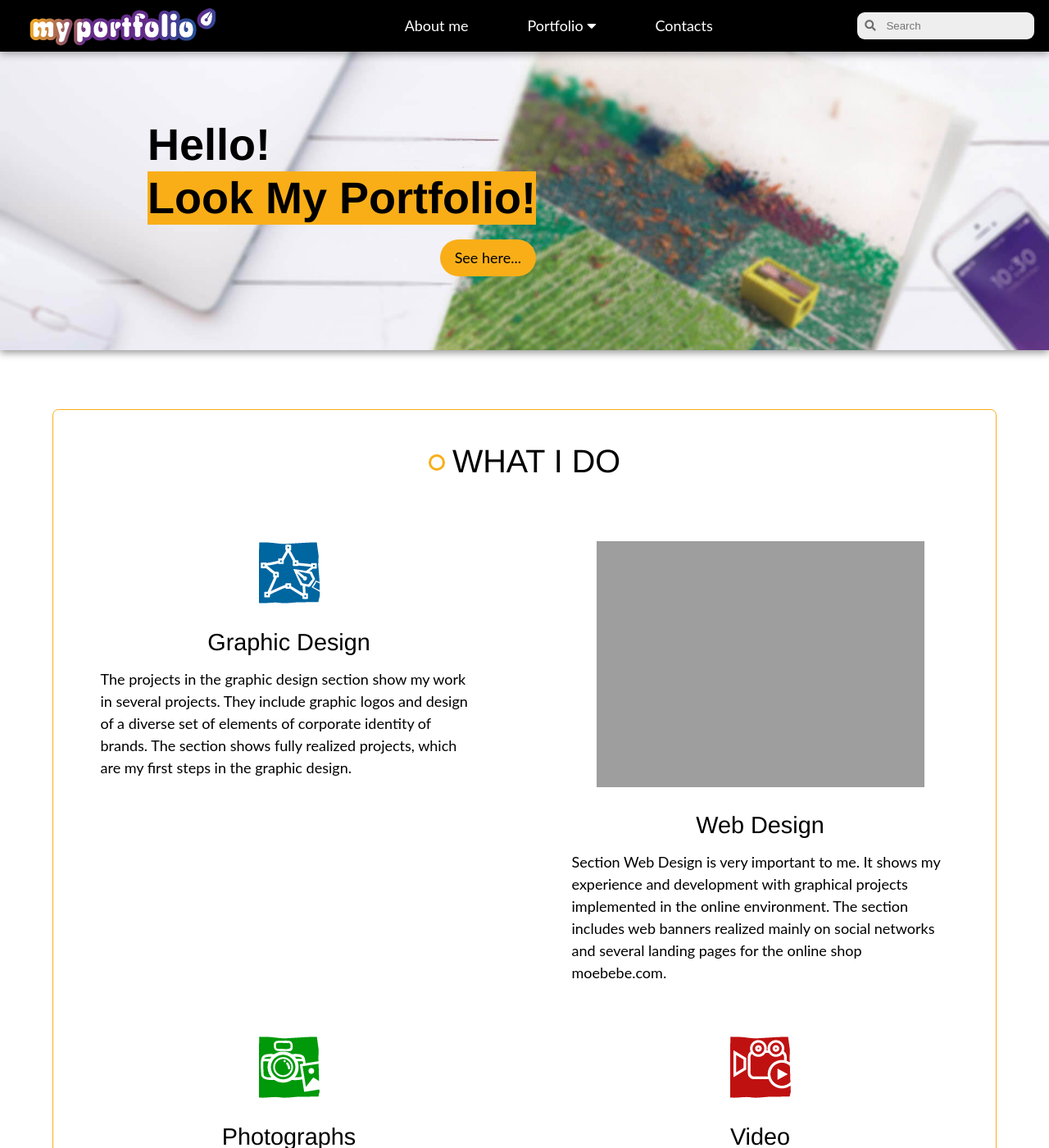
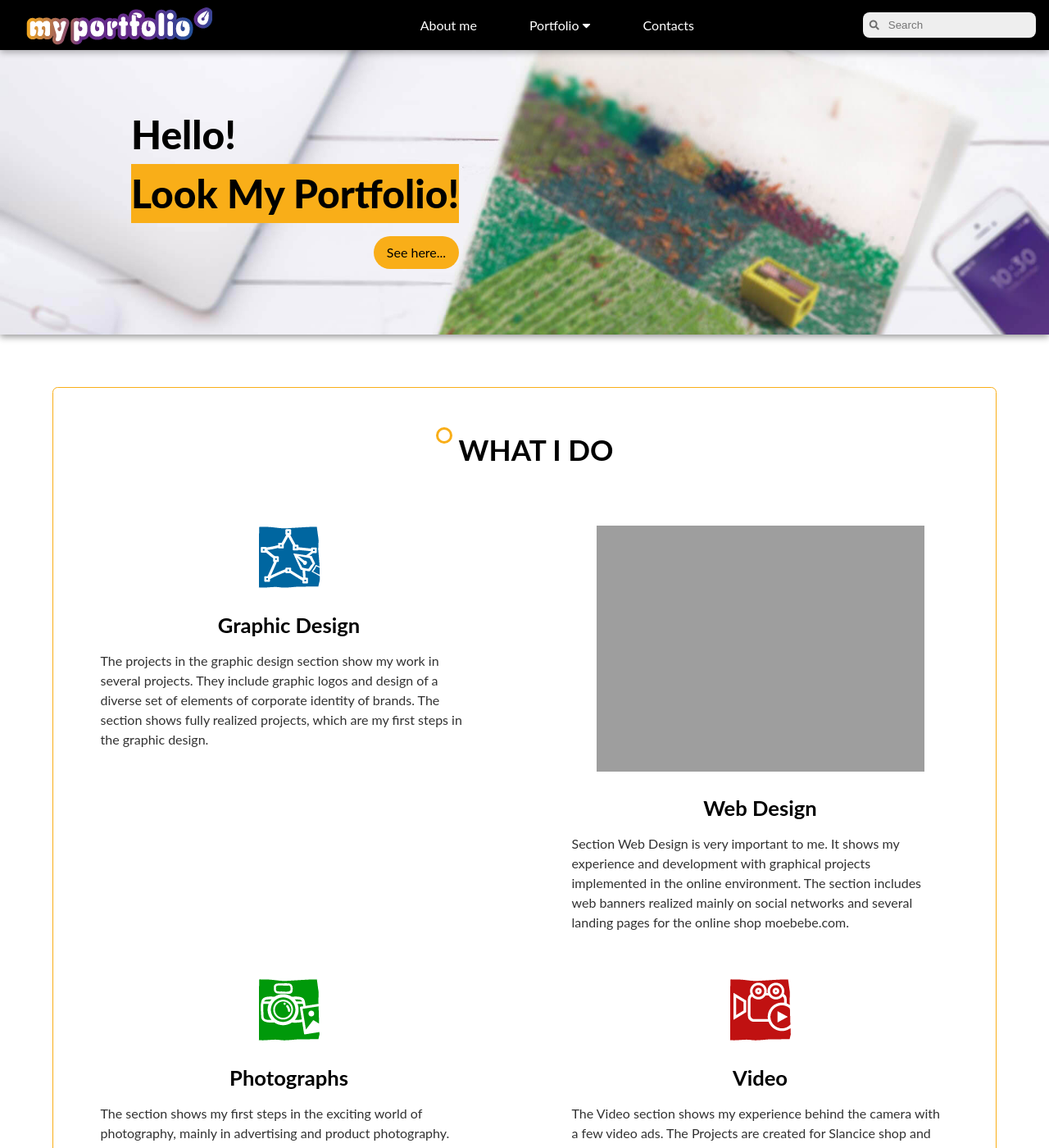
Before and after one commit to LiliyaMilanova/myportfolio, a Jekyll site: the page built from index.html, in a window 1280 px wide and 1400 px high. Shown: the whole window at 82% size. Built offline with Jekyll 4.4.1, drawn with Linux system fonts in a browser that asks for light colours; nearby versions of some CDN libraries.

Commit message:
Update typography.css

```diff
--- a/css/typography.css
+++ b/css/typography.css
@@ -1,11 +1,14 @@
 html {
-    font: 14px/1.5 'Lato', sand-serif;
+    font: 16px/1.5 'Lato', sand-serif;
     color: rgb(0, 0, 0);
 }
 
+body, select, option, table, th, td {
+    font: inherit;
+}
+
 h1, h2, h3, h4, h5, h6 {
-    font: 1em/1.2 'Helvetica', sand-serif;
-    margin: 1em 0 0.5em 0;
+    margin: 1.4em 0 0.5em 0;
     padding: 0;
 }
 
@@ -16,12 +19,15 @@ h4 { font-size: 1.6rem}
 h5 { font-size: 1.4rem}
 h6 { font-size: 1.2rem}
 
+h1 + h2 {
+    margin-top: 0.9em;
+}
+
 p {
     margin: 0;
     padding-bottom: 1.5rem;
+    color: rgb(50, 50, 50);
 }
 
-@media screen and (min-width: 500px) { html {font-size: 14px; }}
-@media screen and (min-width: 600px) { html {font-size: 16px; }}
-@media screen and (min-width: 800px) { html {font-size: 18px; }}
-@media screen and (min-width: 1300px) { html {font-size: 20px; }}
+@media screen and (min-width: 800px) { html {font-size: 16px; }}
+@media screen and (min-width: 1300px) { html {font-size: 18px; }}
```
